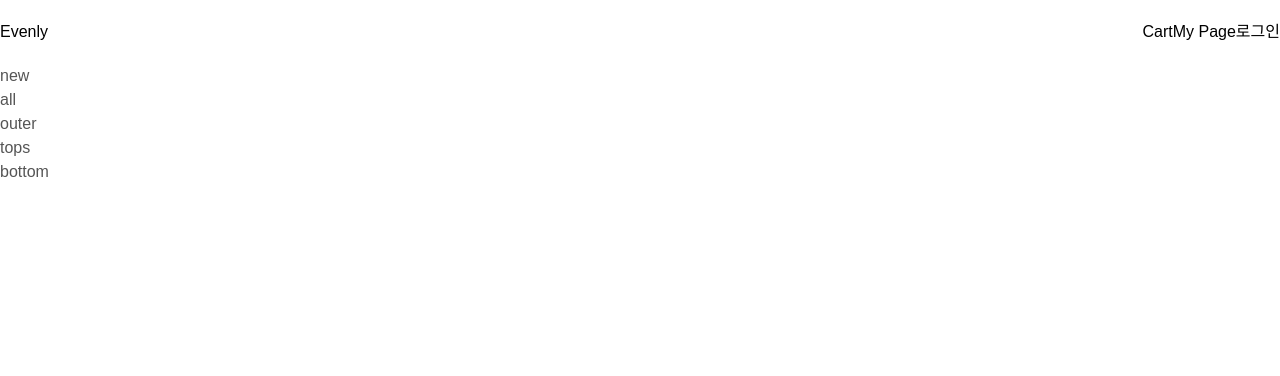
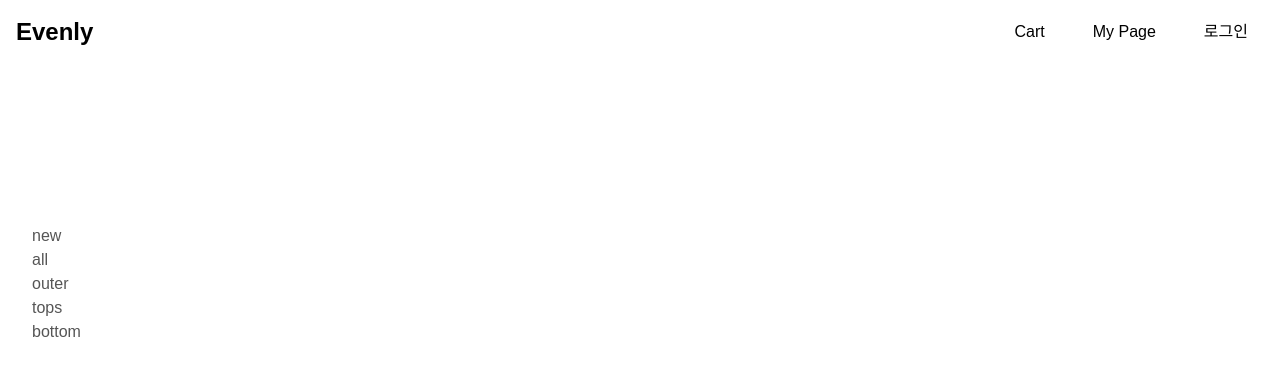
Before and after one commit to LJIEUN/evenly-front, a Next.js app: page / in a window 1280 px wide. Shown: the top 376 px of the page. Built offline with nearby package versions, Linux system fonts and the light colour scheme.

Commit message:
tailwind 설정 변경

```diff
--- a/src/styles/global.css
+++ b/src/styles/global.css
@@ -1,25 +1,24 @@
-@import "tailwindcss/preflight";
-@import "tailwindcss/utilities";
+@import "tailwindcss";
 
 :root {
-  --background-main: #EDEDED;
-  --background-alt: #F5F5F5;
+	--background-main: #ededed;
+	--background-alt: #f5f5f5;
 
 	/* 🌿 Warm Beige 버전 */
-  --warm-beige: #F5F1EB;
-  --soft-sand: #F2E8DA;
-  --dusty-blue: #AFC8D9;
-  --soft-khaki: #C2B59B;
+	--warm-beige: #f5f1eb;
+	--soft-sand: #f2e8da;
+	--dusty-blue: #afc8d9;
+	--soft-khaki: #c2b59b;
 	--soft-black: #333333;
 	--dark-gray: #555555;
-  --muted-clay: #D3A489;
+	--muted-clay: #d3a489;
 
 	/* ❄️ Off White 버전 */
-  --off-white: #FAFAFA;
-  --light-gray: #F5F5F5;
-  --muted-blue: #91A8B6;
-  --warm-khaki: #A8A18D;
-  --soft-gold: #D6B675;
+	--off-white: #fafafa;
+	--light-gray: #f5f5f5;
+	--muted-blue: #91a8b6;
+	--warm-khaki: #a8a18d;
+	--soft-gold: #d6b675;
 }
 
 @theme inline {
@@ -31,8 +30,8 @@
 
 @media (prefers-color-scheme: dark) {
 	:root {
-    --background: #0a0a0a;
-    --foreground: #ededed;
+		--background: #ededed;
+		--foreground: #0a0a0a;
 	}
 }
 
```
Lines whose indentation alone changed are shown as unchanged.
